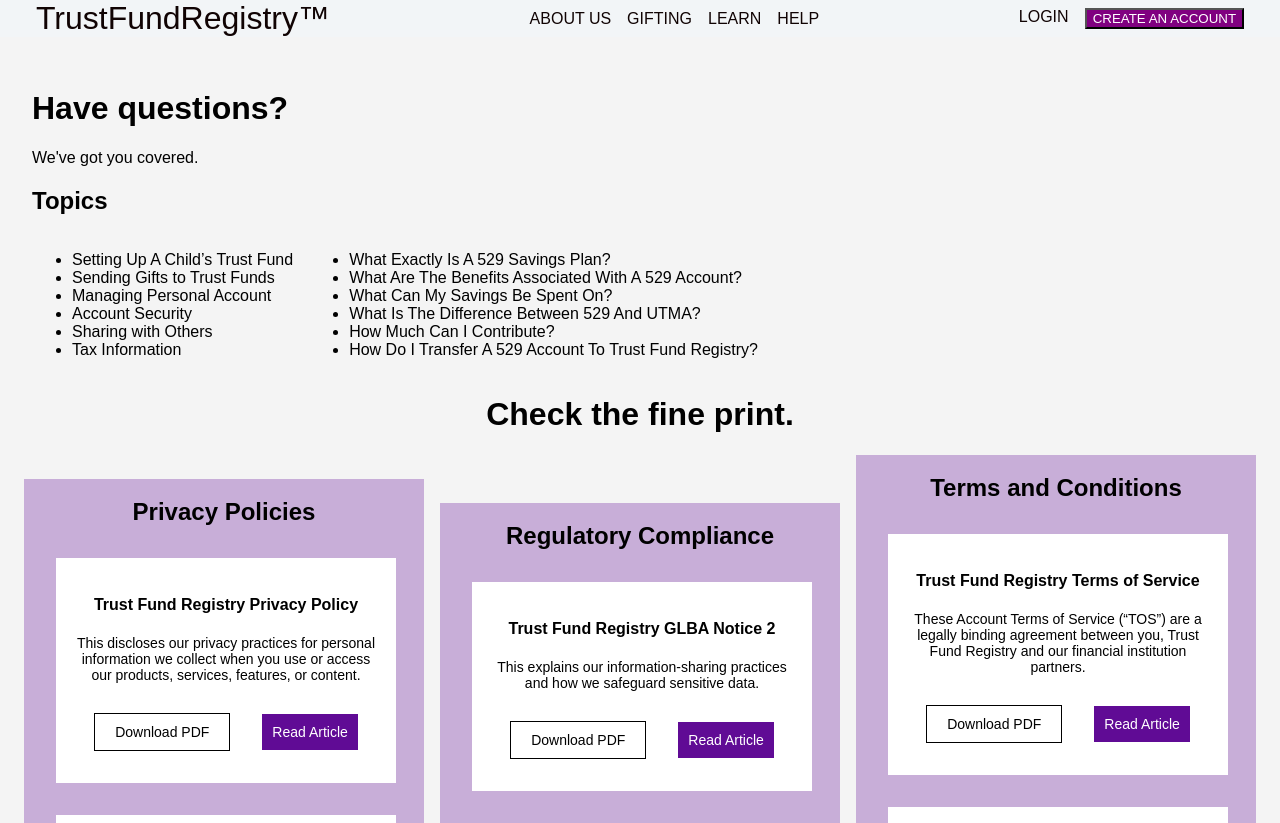
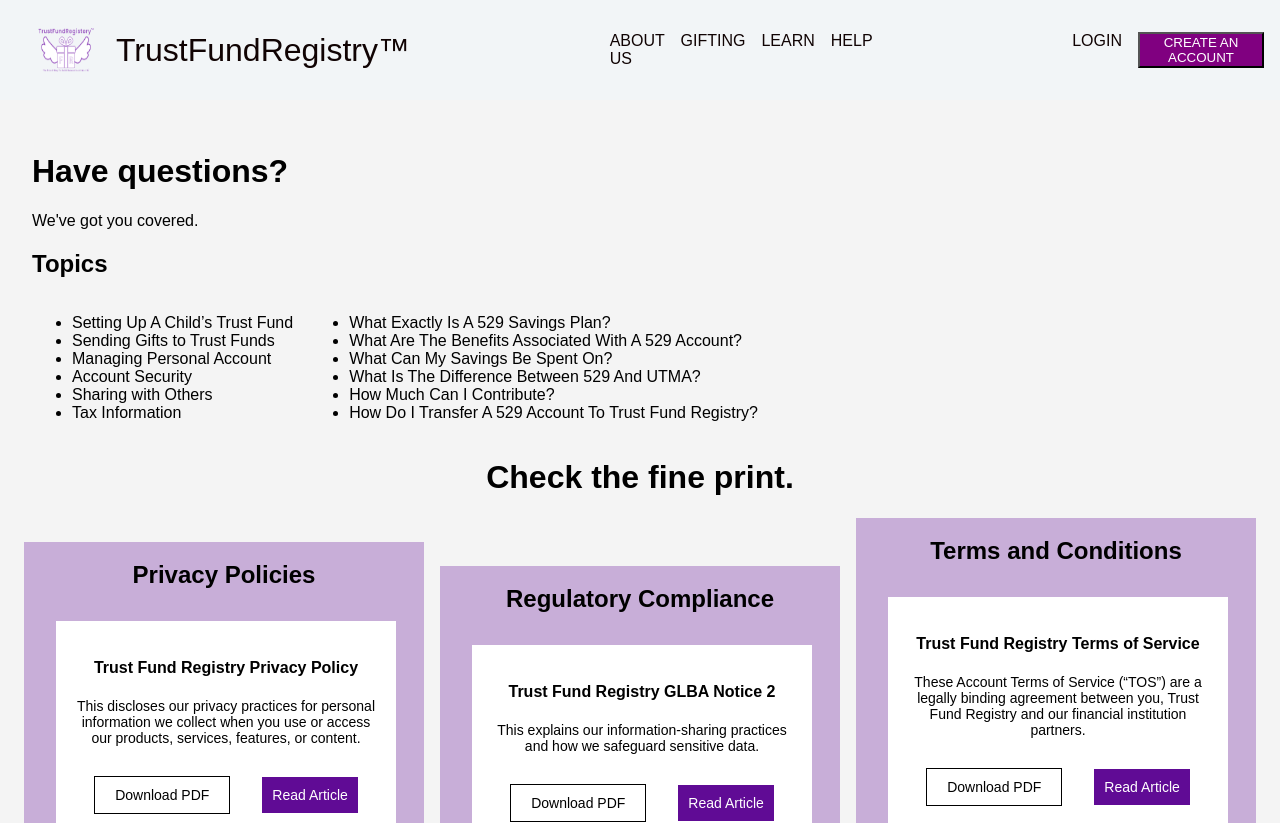
Before and after one commit to Runwei-Hesham/FAQ-Page, a React (Create React App) app in the folder faq/: page / in a window 1280 px wide. Shown: the top 823 px of the page. Built offline with nearby package versions, Linux system fonts and the light colour scheme.

Commit message:
FEAT: Added Logo

```diff
--- a/faq/src/components/NavBar.jsx
+++ b/faq/src/components/NavBar.jsx
@@ -1,9 +1,12 @@
 import { Link } from "react-router-dom";
 import "../css/styles.css";
+import trustfundregistrylogo from "/Users/heshamsharafaldin/Desktop/FAQ-Page/faq/src/Gallery/TrustFundRegistryImages/Trustfundregistery-01.png";
 function Navbar() {
   return (
     <nav className="nav">
-      <div className="site-title">TrustFundRegistry™</div>
+      <div className="site-title">
+        <img src={trustfundregistrylogo}></img>TrustFundRegistry™
+      </div>
       <ul>
         <li>ABOUT US</li>
         <li>GIFTING</li>
--- a/faq/src/css/faq.css
+++ b/faq/src/css/faq.css
@@ -20,7 +20,7 @@
 }
 .center {
   display: flex;
-  flex-direction: row; /* Change flex-direction to column */
+  flex-direction: row;
   justify-content: center;
   align-items: center;
   gap: 1rem;
@@ -127,6 +127,7 @@
   margin: 0;
   height: 200px;
   width: 100%;
+  justify-content: space-between;
 }
 
 .image-container {
--- a/faq/src/css/styles.css
+++ b/faq/src/css/styles.css
@@ -18,14 +18,28 @@
 
 .site-title {
     font-size: 2rem;
+    display: flex;
+    flex-direction: row;
+  justify-content: center;
+  align-items: center;
 }
 
+.site-title img{
+    width: 100px;
+    height: 100px;
+    object-fit: fill;
+
+}
 .nav ul{
     padding: 0;
     margin: 0;
     list-style:none;
     display: flex;
     gap: 1rem;
+}
+
+.nav li{
+    width: auto;
 }
 .nav a {
     color: inherit;
```
Also changed, not shown: faq/src/Gallery/TrustFundRegistryImages/Trustfundregistery-01.png (added).
